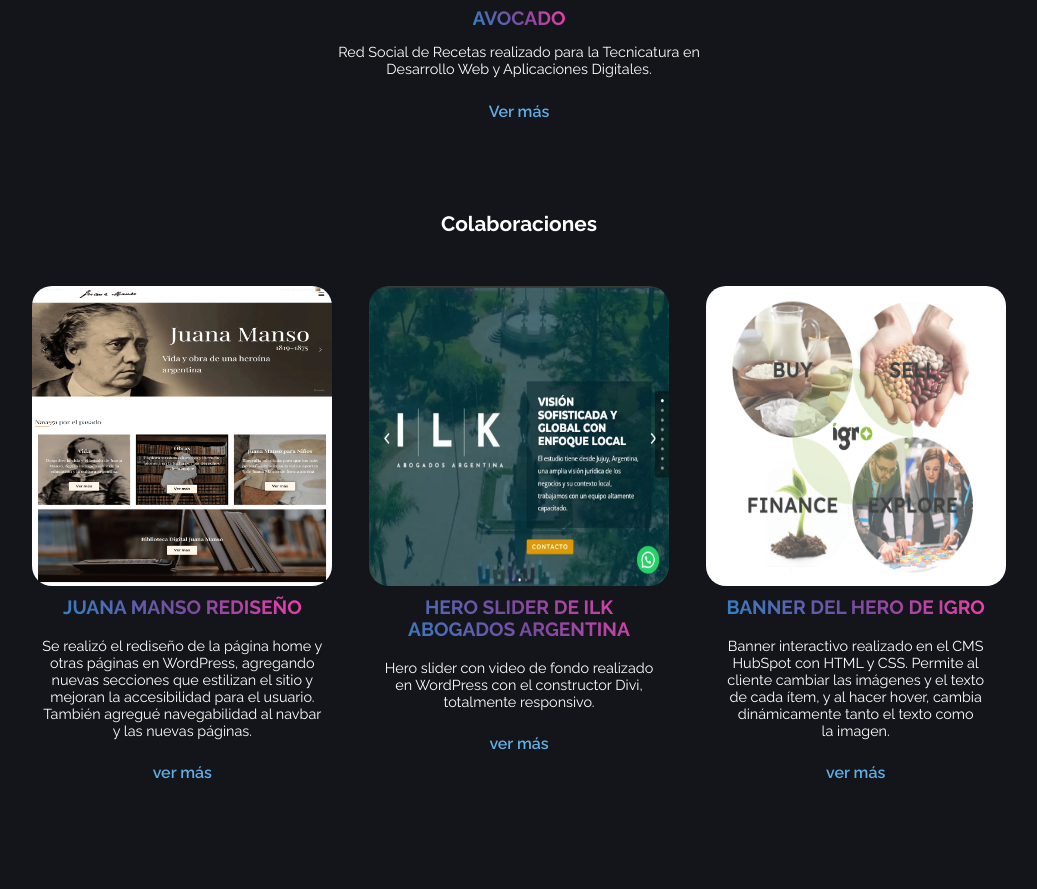
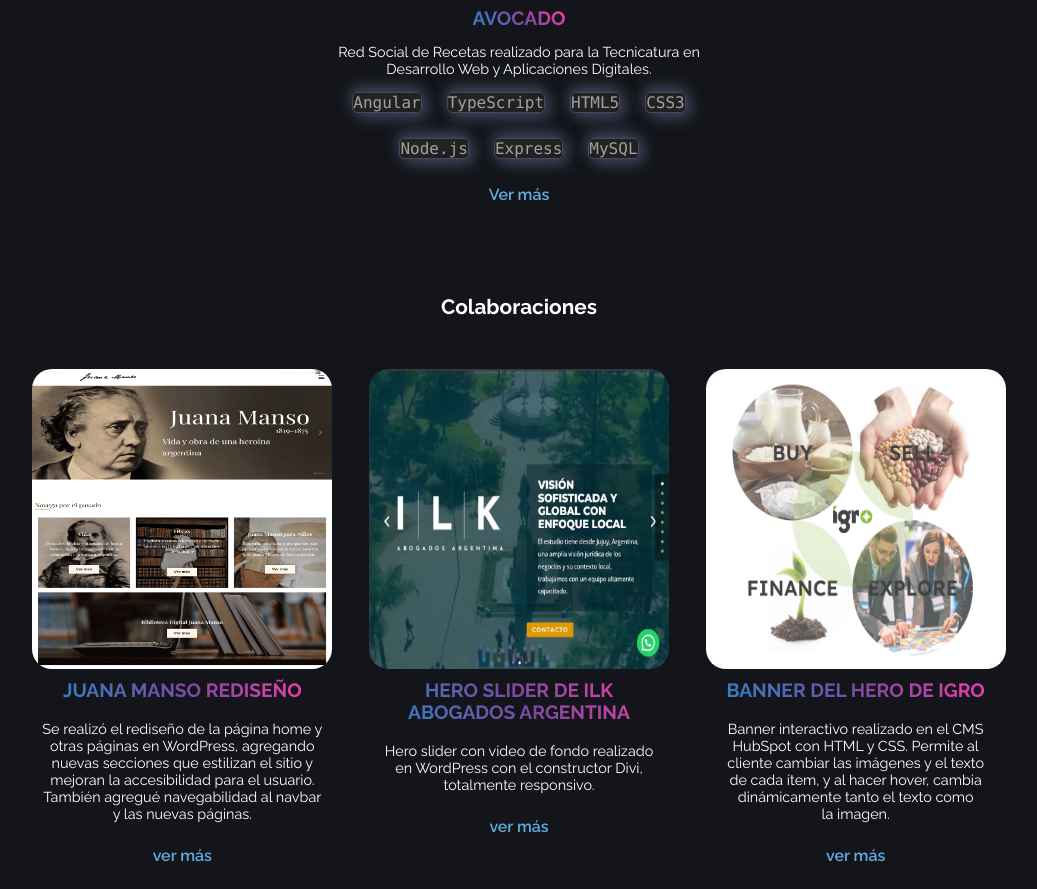
Before and after one commit to Yanina-Unrein/portfolio_yaninaunrein, an Astro site: page / in a window 1280 px wide. Shown: the part 2768-3657 px from the top of the page, without its empty margins (121-1158 px from the left). Built offline with nearby package versions, Linux system fonts and the light colour scheme; Astro itself is replaced by a stand-in of ours.

Commit message:
card con etiquetas de lenguajes

```diff
--- a/src/components/buttons/Language.astro
+++ b/src/components/buttons/Language.astro
@@ -1,5 +1,5 @@
 ---
-import { getCurrentLang, updateLanguage } from '@/i18n/utils';
+import { getCurrentLang } from '@/i18n/utils';
 
 // Establecer el idioma predeterminado como 'es' (español)
 const currentLang = getCurrentLang() || 'es';
--- a/src/components/cards/CardProject.astro
+++ b/src/components/cards/CardProject.astro
@@ -1,6 +1,6 @@
 ---
 
-const {slug, image, image2, title, description, link, classList = [] } = Astro.props;
+const {slug, image, image2, title, description, tecnologias, link, classList = [] } = Astro.props;
 ---
 
 <a href={`/proyecto/${slug}`} class="link-detail-proyect">
@@ -14,6 +14,13 @@
         <div class="description-container">
             <h4>{title}</h4>
             <p>{description}</p>
+            <div>
+                <ul>
+                    {tecnologias.map((tecnologia: unknown) => (
+                        <li class="technologie">{tecnologia}</li>
+                      ))}
+                </ul>
+            </div>
         </div>
         <div class="description-container">
         <span>{link}</span>
@@ -138,6 +145,41 @@
         text-align: center;
     }
 
+    ul{
+        display: flex;
+        flex-wrap: wrap;
+        justify-content: center;
+        align-items: center;
+        align-content: center;
+        padding: 0;
+        margin-top: 0;
+        gap: 25px;
+        list-style: none;
+    }
+
+    ul li{
+        background: #333;
+        -webkit-box-pack: center;
+        -ms-flex-pack: center;
+        justify-content: center;
+        cursor: pointer;
+        -webkit-box-align: center;
+        -ms-flex-align: center;
+        align-items: center;
+        font-family: Consolas, Courier New, monospace;
+        border: solid #404c5d 1px;
+        font-size: 16px;
+        color: rgb(161, 161, 161);
+        -webkit-transition: 500ms;
+        transition: 500ms;
+        border-radius: 5px;
+        background: linear-gradient(145deg, #2e2d2d, #212121);
+        -webkit-box-shadow: -1px -5px 15px #41465b, 5px 5px 15px #41465b,
+            inset 5px 5px 10px #212121, inset -5px -5px 10px #212121;
+        box-shadow: -1px -5px 15px #41465b, 5px 5px 15px #41465b,
+            inset 5px 5px 10px #212121, inset -5px -5px 10px #212121;
+    }
+
     .icon-git{
         display: inline-flex;
         text-decoration: none;
--- a/src/pages/proyecto/[slug].astro
+++ b/src/pages/proyecto/[slug].astro
@@ -1,6 +1,6 @@
 ---
 import Layout from '@/layouts/Layout.astro';
-import { PROJECTS } from '@/data/projects_detail';
+import { PROJECTS } from '@/data/projects_details';
 import Section from '@/components/Section.astro';
 
 export async function getStaticPaths() {
```
